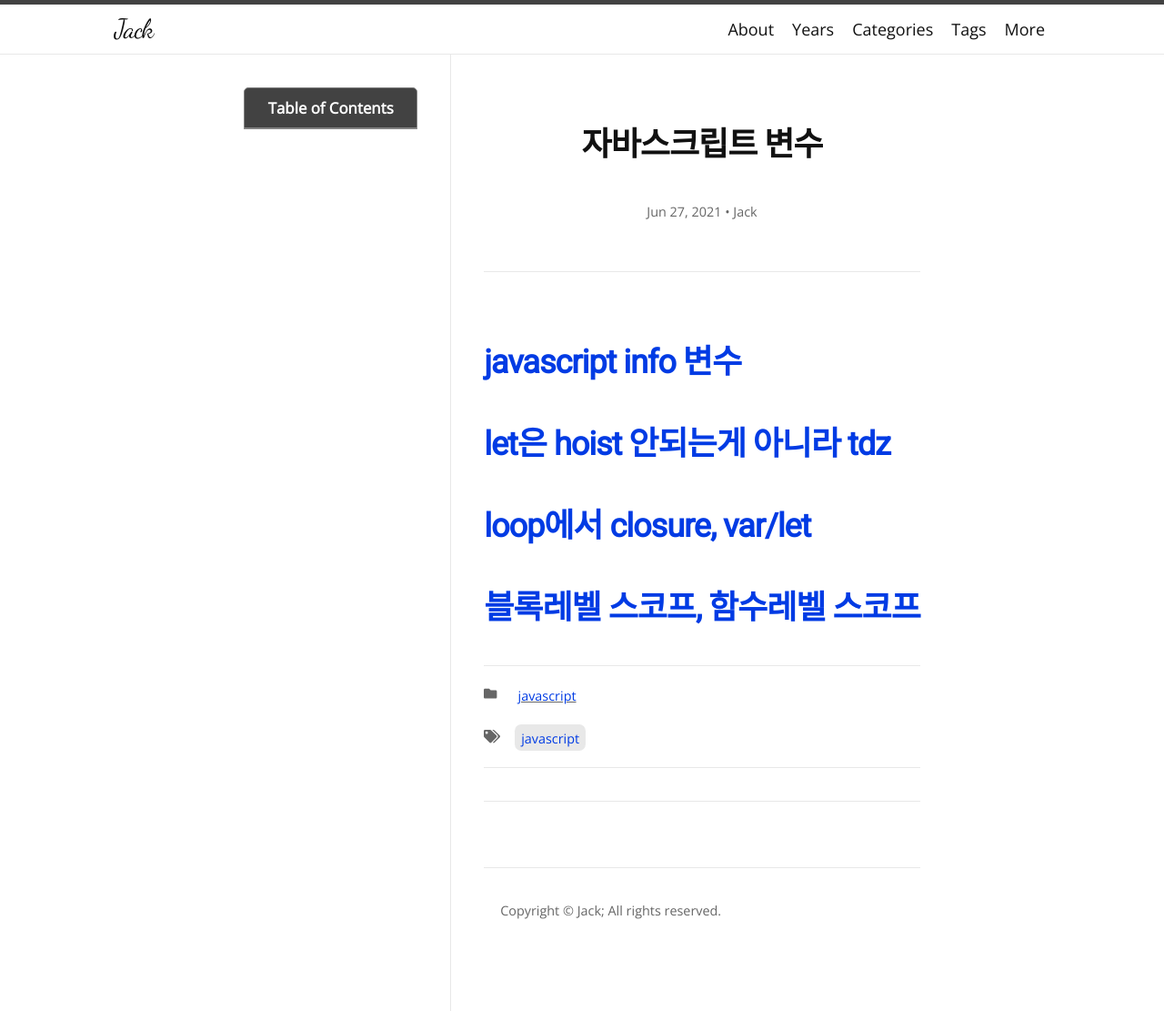
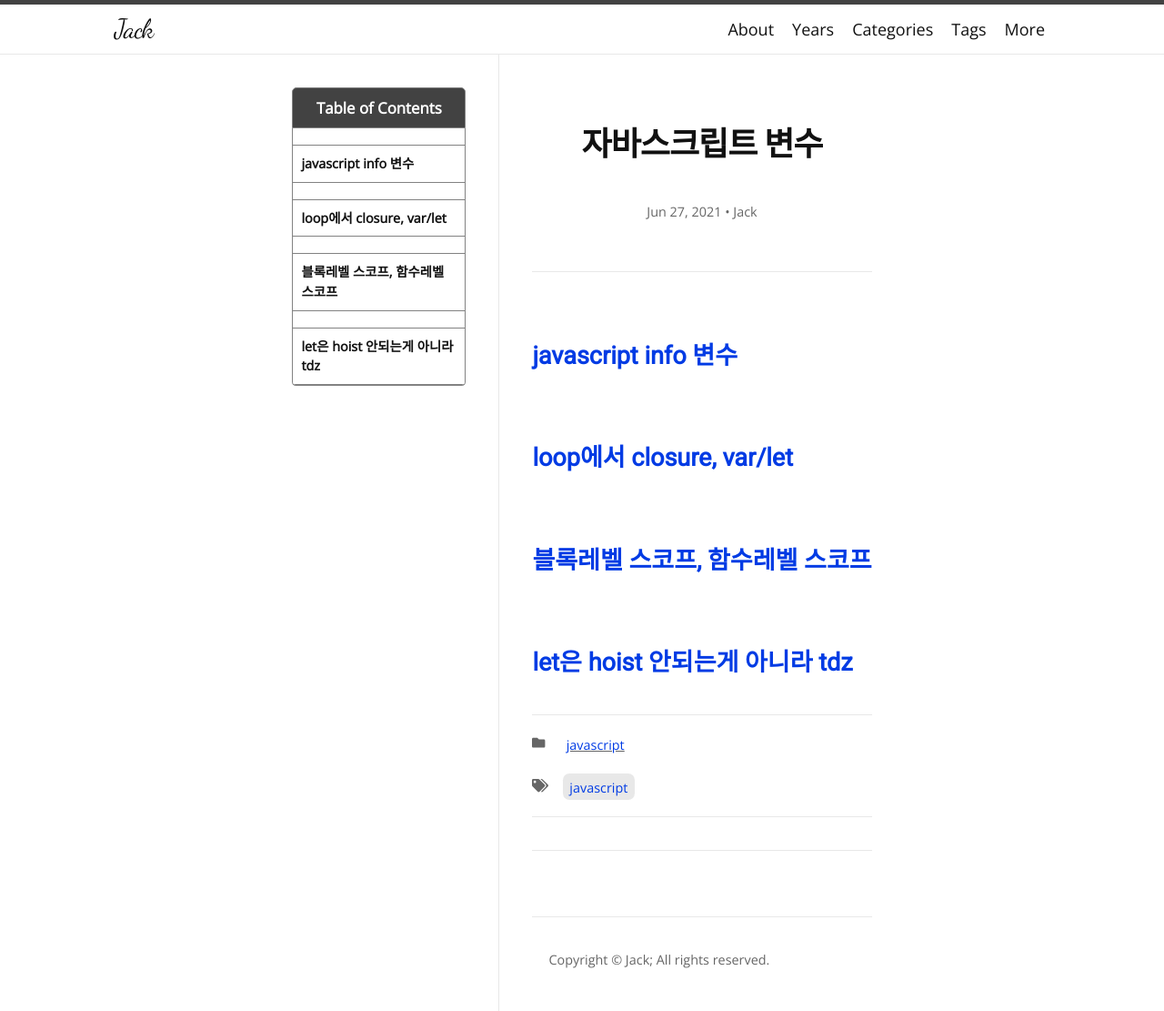
Before and after one commit to ha-jae-geun/jaegeunha94.github.io, a Jekyll site: the page built from _posts/2021-06-27-variable.md, in a window 1280 px wide. Shown: the whole page at 91% size. Built offline with Jekyll 4.4.1, drawn with Linux system fonts in a browser that asks for light colours; nearby versions of some CDN libraries; some web fonts are replaced.

Commit message:
Update 2021-06-27-variable.md

```diff
--- a/_posts/2021-06-27-variable.md
+++ b/_posts/2021-06-27-variable.md
@@ -8,7 +8,9 @@ author:
   - Jack
 ---
 
-# [javascript info 변수](https://ko.javascript.info/variables)
-# [let은 hoist 안되는게 아니라 tdz](https://evan-moon.github.io/2019/06/18/javascript-let-const/)
-# [loop에서 closure, var/let](https://joshua1988.github.io/web-development/javascript/javascript-interview-3questions/)
-# [블록레벨 스코프, 함수레벨 스코프](https://eblee-repo.tistory.com/m/37)
+## [javascript info 변수](https://ko.javascript.info/variables)
+## [loop에서 closure, var/let](https://joshua1988.github.io/web-development/javascript/javascript-interview-3questions/)
+## [블록레벨 스코프, 함수레벨 스코프](https://eblee-repo.tistory.com/m/37)
+
+
+## [let은 hoist 안되는게 아니라 tdz](https://evan-moon.github.io/2019/06/18/javascript-let-const/)
```
